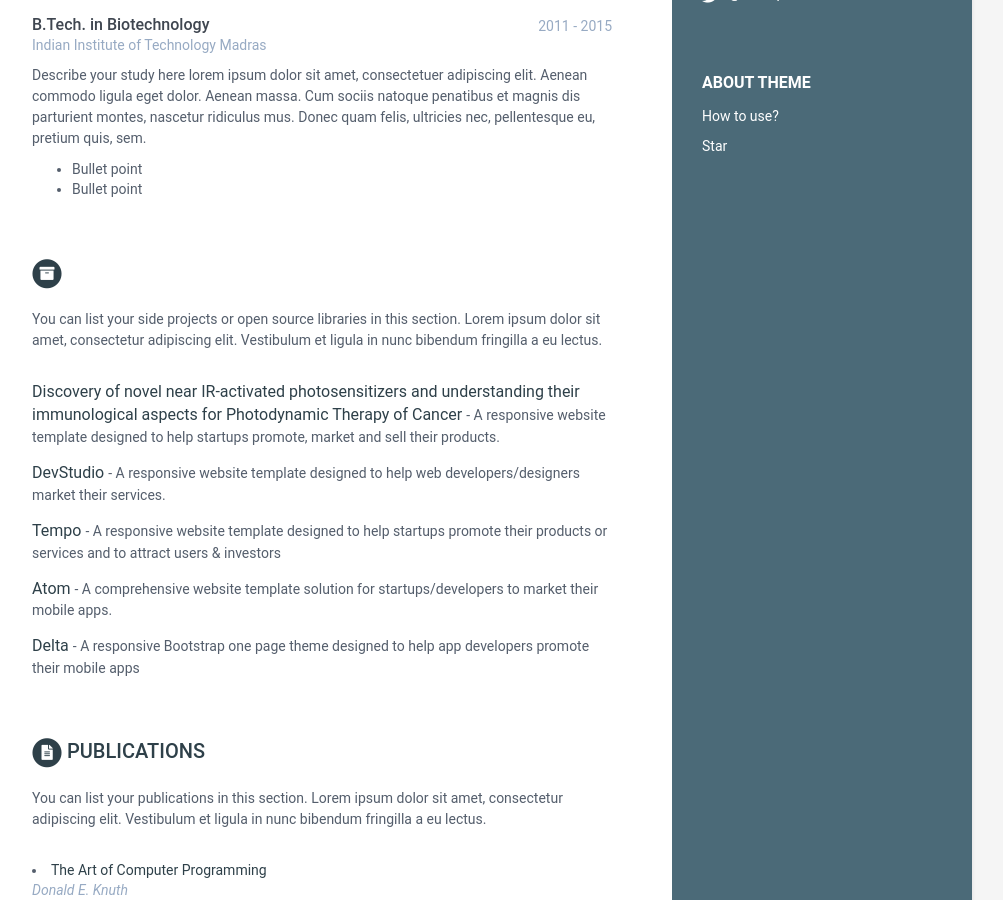
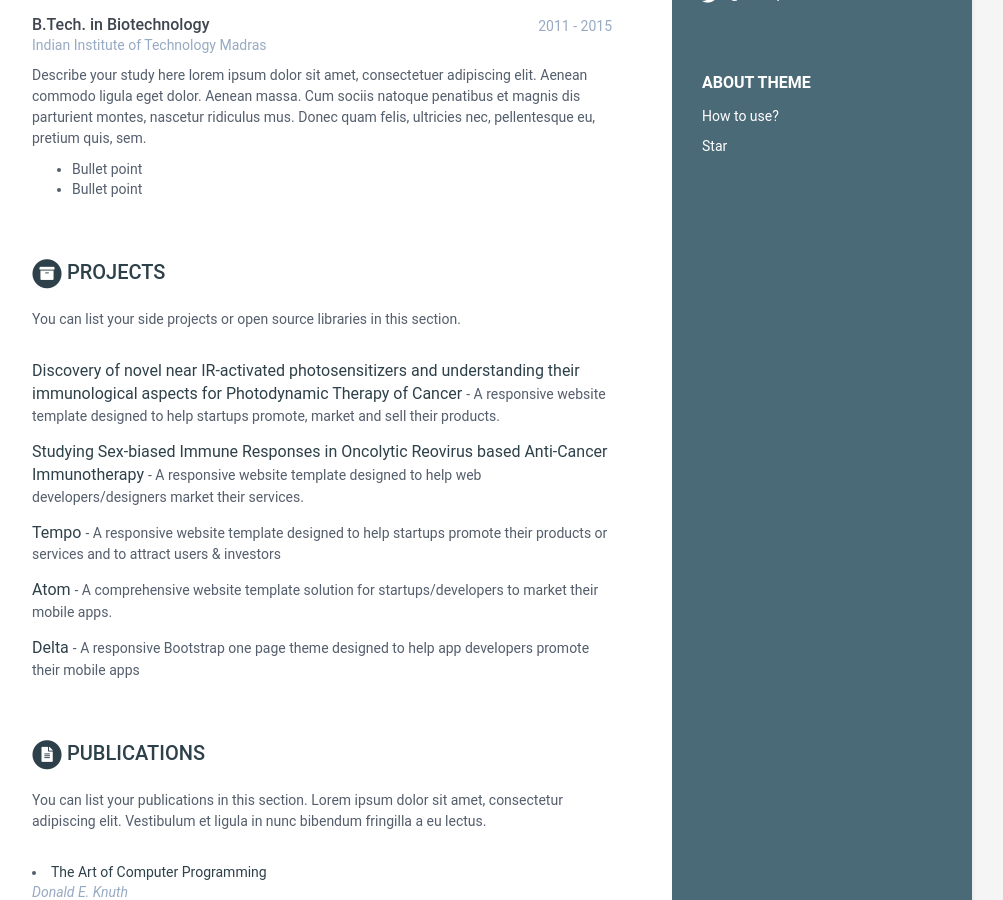
Before and after one commit to Prathyusha-konda/Website, a Jekyll site: the page built from index.html, in a window 1280 px wide and 900 px high, scrolled down 469 px. Shown: the whole window, without its empty margins (168-1171 px from the left). Built offline with Jekyll 4.4.1, drawn with Linux system fonts in a browser that asks for light colours.

Commit message:
Update data.yml

```diff
--- a/_data/data.yml
+++ b/_data/data.yml
@@ -48,17 +48,16 @@ education:
           - Bullet point
 
 projects:
-    title:
+    title: Projects
     intro: >
       You can list your side projects or open source libraries in this
-      section. Lorem ipsum dolor sit amet, consectetur adipiscing elit.
-      Vestibulum et ligula in nunc bibendum fringilla a eu lectus.
+      section.
     assignments:
       - title: Discovery of novel near IR-activated photosensitizers and understanding their immunological aspects for Photodynamic Therapy of Cancer
         link: "#hook"
         tagline: "A responsive website template designed to help startups promote, market and sell their products."
 
-      - title: DevStudio
+      - title: Studying Sex-biased Immune Responses in Oncolytic Reovirus based Anti-Cancer Immunotherapy
         link: "#"
         tagline: "A responsive website template designed to help web developers/designers market their services."
 
```
